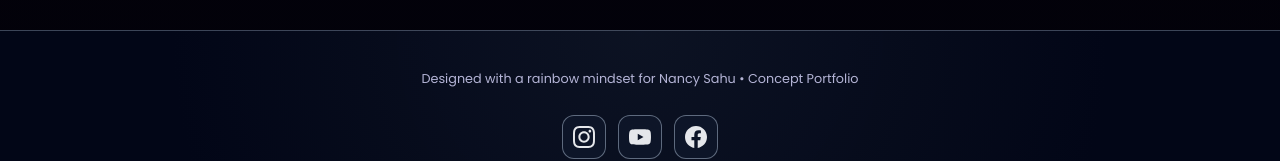
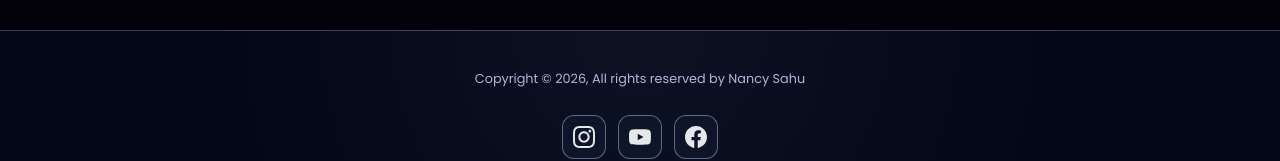
Before and after one commit to Aakarshsahu/nancy-portfolio, a plain HTML site: page index.html in a window 1280 px wide. Shown: the part 3388-3549 px from the top of the page. Drawn offline with nearby package versions, Linux system fonts and the light colour scheme.

Commit message:
changes in footer copyright line added

```diff
--- a/index.html
+++ b/index.html
@@ -263,7 +263,7 @@
 
   <footer class="footer">
   <div class="footer-content">
-    <p>Designed with a rainbow mindset for Nancy Sahu • Concept Portfolio</p>
+    <p>Copyright © 2026, All rights reserved by Nancy Sahu </p>
     <div class="social-links">
       <a href="https://instagram.com/nancy._.sahu" target="_blank" class="social-link" aria-label="Instagram">
         <svg viewBox="0 0 24 24" fill="currentColor" width="22" height="22">
```
